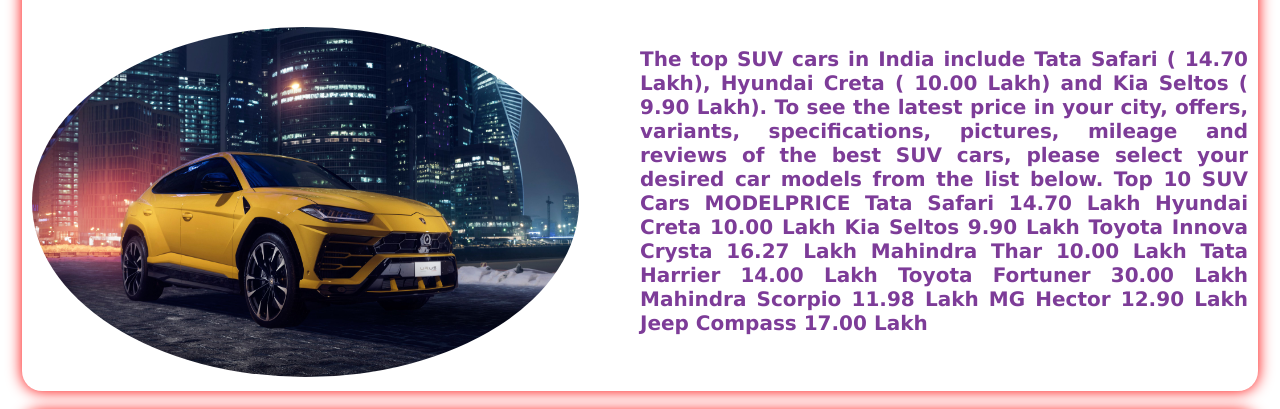
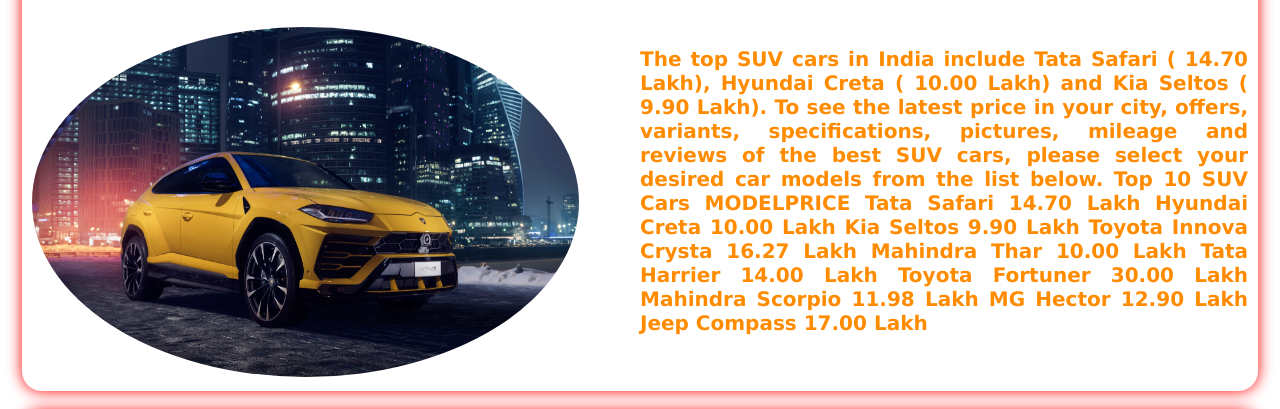
Before and after one commit to nitish0892/Cars-info, a plain HTML site: page news.html in a window 1280 px wide. Shown: the part 363-772 px from the top of the page. Drawn offline with Linux system fonts and the light colour scheme.

Commit message:
initial commit

```diff
--- a/news.css
+++ b/news.css
@@ -79,7 +79,7 @@ display: inline-block;
 p{text-align: justify;
 width: 50%;
 float: right;
-color: #7D3C98;
+color: darkorange;
 font-size: 20px;
 font-weight: bold;
 font-family: verdana;}
```
